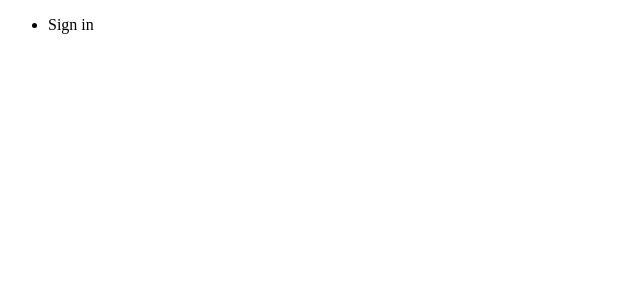
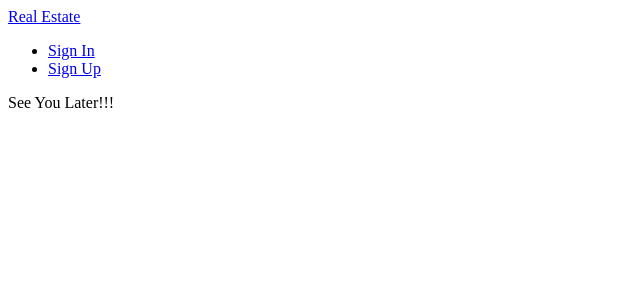
Before and after one commit to erdemkoral/real-estate-frontend, a React (Create React App) app: page /signout in a window 1280 px wide. Shown: the top 300 px of the page, without its empty margins (0-640 px from the left). Built offline with nearby package versions, Linux system fonts and the light colour scheme.

Commit message:
create signout component

```diff
--- a/src/actions/index.js
+++ b/src/actions/index.js
@@ -1,5 +1,5 @@
 import axios from 'axios';
-import { AUTH_USER, AUTH_ERROR } from './types';
+import { AUTH_USER, AUTH_ERROR, UNAUTH_USER } from './types';
 
 const ROOT_URL = 'http://localhost:3001/api';
 
@@ -22,3 +22,8 @@ export function authError(error) {
     payload: error
   };
 }
+
+export function signoutUser(){
+  localStorage.removeItem('token');
+  return { type: UNAUTH_USER };
+}
--- /dev/null
+++ b/src/components/auth/signout.js
@@ -0,0 +1,17 @@
+import React, { Component } from 'react';
+import { connect } from 'react-redux';
+import * as actions from '../../actions';
+
+class Signout extends Component {
+  componentWillMount(){
+    this.props.signoutUser();
+  }
+
+  render(){
+    return(
+      <div>See You Later!!!</div>
+    );
+  }
+}
+
+export default connect(null, actions)(Signout);
--- a/src/components/header.js
+++ b/src/components/header.js
@@ -1,17 +1,46 @@
 import React, { Component } from 'react';
+import { connect } from 'react-redux';
+import { Link } from 'react-router-dom';
+
 
 class Header extends Component {
+  renderLinks() {
+    if (this.props.authenticated) {
+      return (
+        <li className="nav-item">
+          <Link className="nav-link" to="/signout">Sign Out</Link>
+        </li>
+      );
+    } else {
+      return (
+        [
+          <li className="nav-item" key="1">
+            <Link className="nav-link" to="/signin">Sign In</Link>
+          </li>,
+          <li className="nav-item" key="2">
+            <Link className="nav-link" to="/signup">Sign Up</Link>
+          </li>
+        ]
+      );
+
+    }
+  }
+
   render() {
     return (
       <nav className="navbar navbar-light">
+        <Link to="/" className="navbar-brand">Real Estate</Link>
         <ul className="nav navbar-nav">
-          <li className="nav-item">
-                        Sign in
-          </li>
+          {this.renderLinks()}
         </ul>
       </nav>
     );
   }
 }
 
-export default Header;
+function mapStateToProps(state) {
+  return {
+    authenticated: state.auth.authenticated
+  };
+}
+export default connect(mapStateToProps)(Header);
--- a/src/index.js
+++ b/src/index.js
@@ -6,6 +6,7 @@ import reduxThunk from 'redux-thunk';
 
 import App from './components/App';
 import Signin from './components/auth/signin';
+import Signout from './components/auth/signout';
 
 // import { BrowserRouter as Router } from 'react-router-dom';
 import { BrowserRouter as Router, Route, IndexRoute } from 'react-router-dom';
@@ -21,6 +22,7 @@ ReactDOM.render(
       <div>
         <Route path="/" component={App}/>
         <Route path="/signin" component={Signin} />
+        <Route path="/signout" component={Signout} />
       </div>
     </Router>
   </Provider>
```
